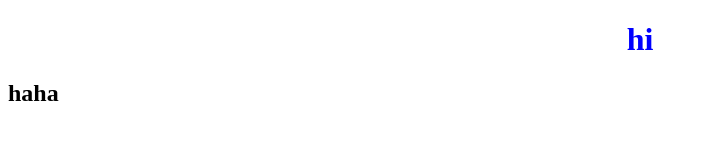
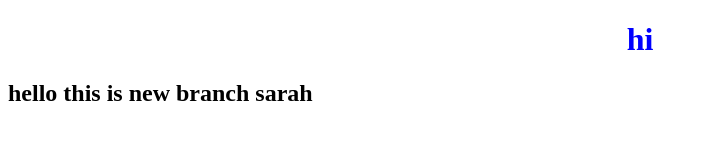
Before and after one commit to sarahsefsaf/testG, a plain HTML site: page index.html in a window 1280 px wide. Shown: the whole page, without its empty margins (0-707 px from the left). Drawn offline with Linux system fonts and the light colour scheme.

Commit message:
creating the new branch sarah in index.html

```diff
--- a/index.html
+++ b/index.html
@@ -8,7 +8,7 @@
 </head>
 <body>
     <H1>hi</H1>
-    <h2>haha</h2>
+    <h2>hello this is new branch sarah</h2>
     <script src="appGit.js"></script>
 
 
```
